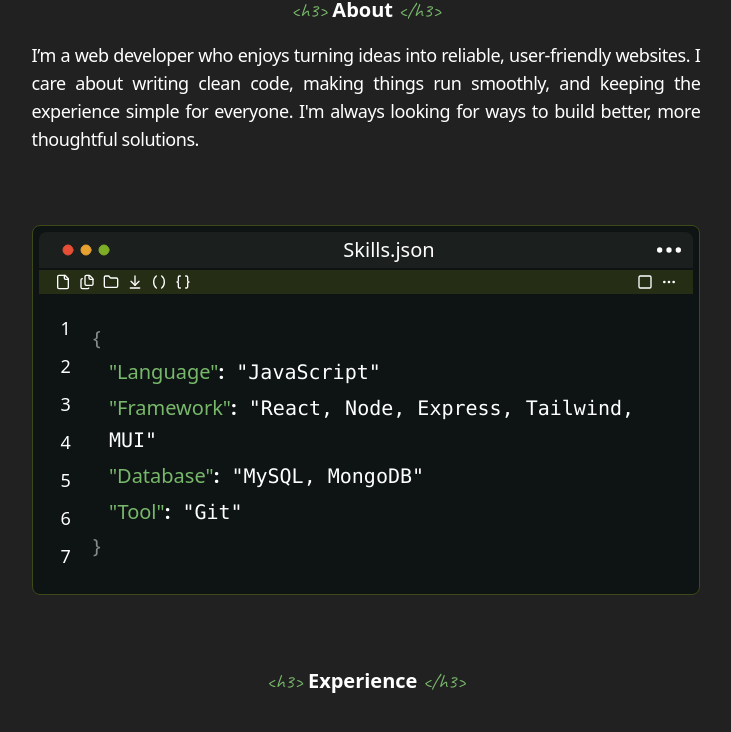
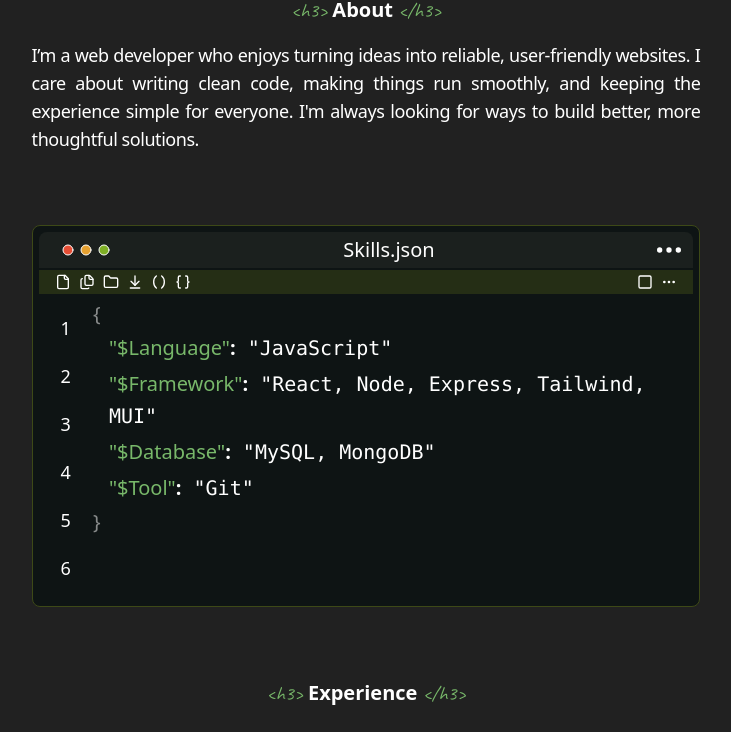
Before and after one commit to MaazShaikh-54/-Portfolio-, a React (Vite) app: page / in a window 1280 px wide. Shown: the part 451-1183 px from the top of the page, without its empty margins (274-1005 px from the left). Built offline with nearby package versions, Linux system fonts and the light colour scheme.

Commit message:
Refactor Skills component to render skills dynamically in the lines

```diff
--- a/src/components/Skills/Skills.jsx
+++ b/src/components/Skills/Skills.jsx
@@ -2,65 +2,66 @@ import React from 'react'
 import { Circle, Ellipsis, File, Files, Folder, ArrowDownToLine, Parentheses, Braces, Square } from 'lucide-react';
 
 const Skills = () => {
+
+    const skills = [
+        { key: "Language", value: "JavaScript" },
+        { key: "Framework", value: "React, Node, Express, Tailwind, MUI" },
+        { key: "Database", value: "MySQL, MongoDB" },
+        { key: "Tool", value: "Git" }
+    ];
+
+    const totalLines = skills.length + 2;
+
     return (
         <div id='skills' className='bg-[#0e1414] rounded-lg mt-18 mb-1 border-[#3d4917] border-[1.25px] p-[6px] lg:w-[55%] md:w-[70%] sm:w-[90%] w-[95%] mx-auto'>
+
             <div className='flex justify-between items-center bg-[#1b201e] rounded-t-lg mb-0.5'>
-                <div className='flex justify-start mx-2 md:p-3 rounded-t-lg'>
-                    <Circle fill='#e64e35' className='w-3 h-3 mx-0.75' color='#e64e35' />
-                    <Circle fill='#e6a130' className='w-3 h-3 mx-0.75' color='#e6a130' />
-                    <Circle fill='#7eae25' className='w-3 h-3 mx-0.75' color='#7eae25' />
+                <div className='flex mx-2 md:p-3'>
+                    <Circle fill='#e64e35' className='w-3 h-3 mx-0.75' />
+                    <Circle fill='#e6a130' className='w-3 h-3 mx-0.75' />
+                    <Circle fill='#7eae25' className='w-3 h-3 mx-0.75' />
                 </div>
-                <p className='text-white md:text-xl md:font-normal'>Skills.json</p>
-                <Ellipsis fill='white' className='w-8 h-8 mx-2' color='white' />
+                <p className='text-white md:text-xl'>Skills.json</p>
+                <Ellipsis className='w-8 h-8 mx-2 text-white' />
             </div>
+
             <div className='flex justify-between items-center bg-[#3d4917]/50 p-1 mb-0.5'>
-                <div className='flex justify-start mx-2 rounded-t-lg'>
-                    <File className='w-4 h-4 mx-1' color='white' />
-                    <Files className='w-4 h-4 mx-1' color='white' />
-                    <Folder className='w-4 h-4 mx-1' color='white' />
-                    <ArrowDownToLine className='w-4 h-4 mx-1' color='white' />
-                    <Parentheses className='w-4 h-4 mx-1' color='white' />
-                    <Braces className='w-4 h-4 mx-1' color='white' />
+                <div className='flex mx-2'>
+                    <File className='w-4 h-4 mx-1 text-white' />
+                    <Files className='w-4 h-4 mx-1 text-white' />
+                    <Folder className='w-4 h-4 mx-1 text-white' />
+                    <ArrowDownToLine className='w-4 h-4 mx-1 text-white' />
+                    <Parentheses className='w-4 h-4 mx-1 text-white' />
+                    <Braces className='w-4 h-4 mx-1 text-white' />
                 </div>
-                <div className='flex justify-start mx-2'>
-                    <Square className='w-4 h-4 mx-1' color='white' />
-                    <Ellipsis className='w-4 h-4 mx-1' color='white' />
+                <div className='flex mx-2'>
+                    <Square className='w-4 h-4 mx-1 text-white' />
+                    <Ellipsis className='w-4 h-4 mx-1 text-white' />
                 </div>
             </div>
-            <div className='flex justify-start items-center text-[14px] font-sans'>
-                <div className='text-white font-thin font-[JetBrains Mono] text-xs flex-col mx-3 my-2 md:text-lg'>
-                    <p className='m-2.5'>1</p>
-                    <p className='m-2.5'>2</p>
-                    <p className='m-2.5'>3</p>
-                    <p className='m-2.5'>4</p>
-                    <p className='m-2.5'>5</p>
-                    <p className='m-2.5'>6</p>
-                    <p className='m-2.5'>7</p>
+
+            <div className='flex text-[14px] font-sans'>
+
+                <div className='text-white font-[JetBrains Mono] text-xs flex flex-col mx-3 my-2 md:text-lg'>
+                    {Array.from({ length: totalLines }, (_, i) => (
+                        <p key={i} className='m-2.5'>{i + 1}</p>
+                    ))}
                 </div>
-                <div className='md:text-xl md:font-thin'>
-                    <p className='text-white/50 my-1'>  {`{`}</p>
-                    <p className='my-1 ml-4 leading-6 md:leading-8'>
-                        <span className='text-[#78b86a]'>"Language"</span>
-                        <span className='text-white font-semibold'>:</span>
-                        <span className='font-mono'> "JavaScript"</span>
-                    </p>
-                    <p className='my-1 ml-4 leading-6 md:leading-8'>
-                        <span className='text-[#78b86a]'>"Framework"</span>
-                        <span className='text-white font-semibold'>:</span>
-                        <span className='font-mono'> "React, Node, Express, Tailwind, MUI"</span>
-                    </p>
-                    <p className='my-1 ml-4 leading-6 md:leading-8'>
-                        <span className='text-[#78b86a]'>"Database"</span>
-                        <span className='text-white font-semibold'>:</span>
-                        <span className='font-mono'> "MySQL, MongoDB"</span>
-                    </p>
-                    <p className='my-1 ml-4 leading-6 md:leading-8'>
-                        <span className='text-[#78b86a]'>"Tool"</span>
-                        <span className='text-white font-semibold'>:</span>
-                        <span className='font-mono'> "Git"</span>
-                    </p>
-                    <p className='text-white/50 my-1'>  {`}`}</p>
+
+                <div className='md:text-xl'>
+                    <p className='text-white/50 my-1'>{"{"}</p>
+
+                    {skills.map((item, index) => (
+                        <p key={index} className='my-1 ml-4 leading-6 md:leading-8'>
+                            <span className='text-[#78b86a]'>"${item.key}"</span>
+                            <span className='text-white font-semibold'>:</span>
+                            <span className='font-mono'> "{item.value}"</span>
+                        </p>
+                    ))}
+
+                    <p className='text-white/50 my-1'>{"}"}</p>
                 </div>
+
             </div>
         </div>
     )
```
